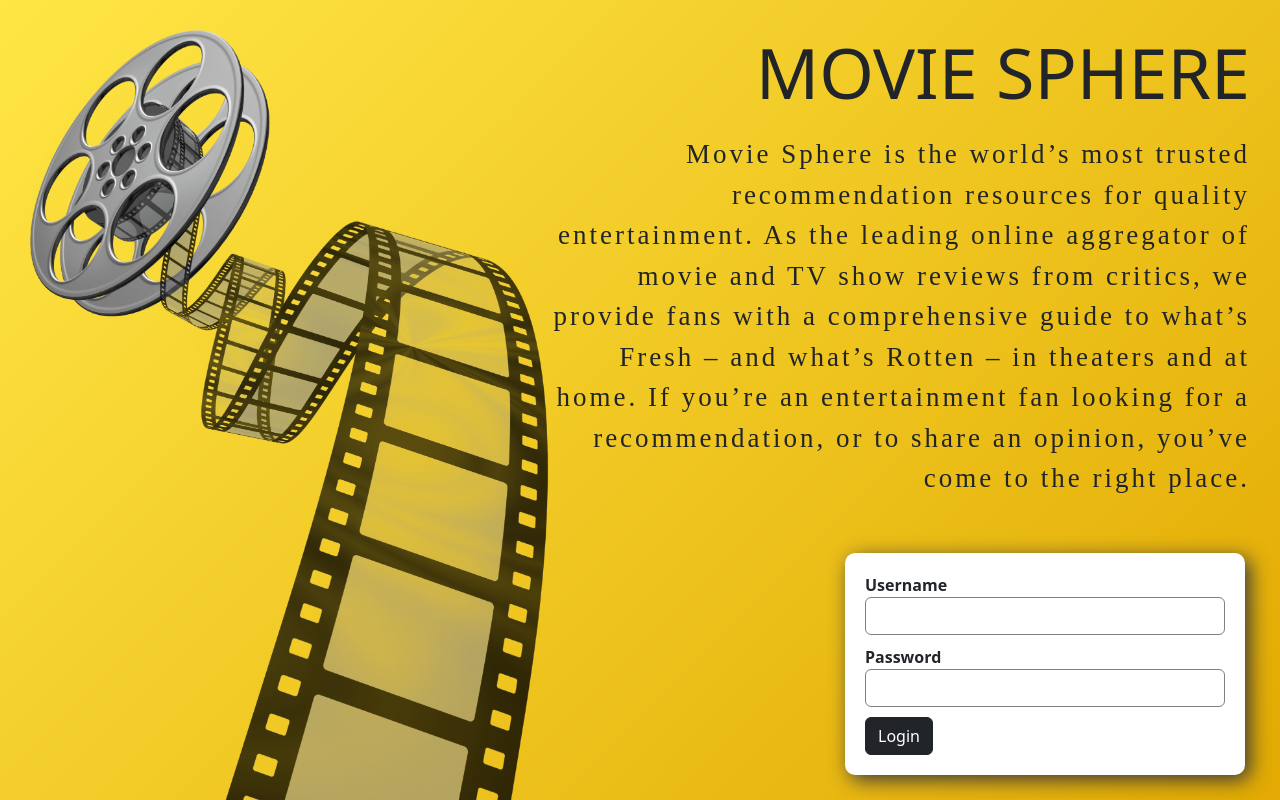
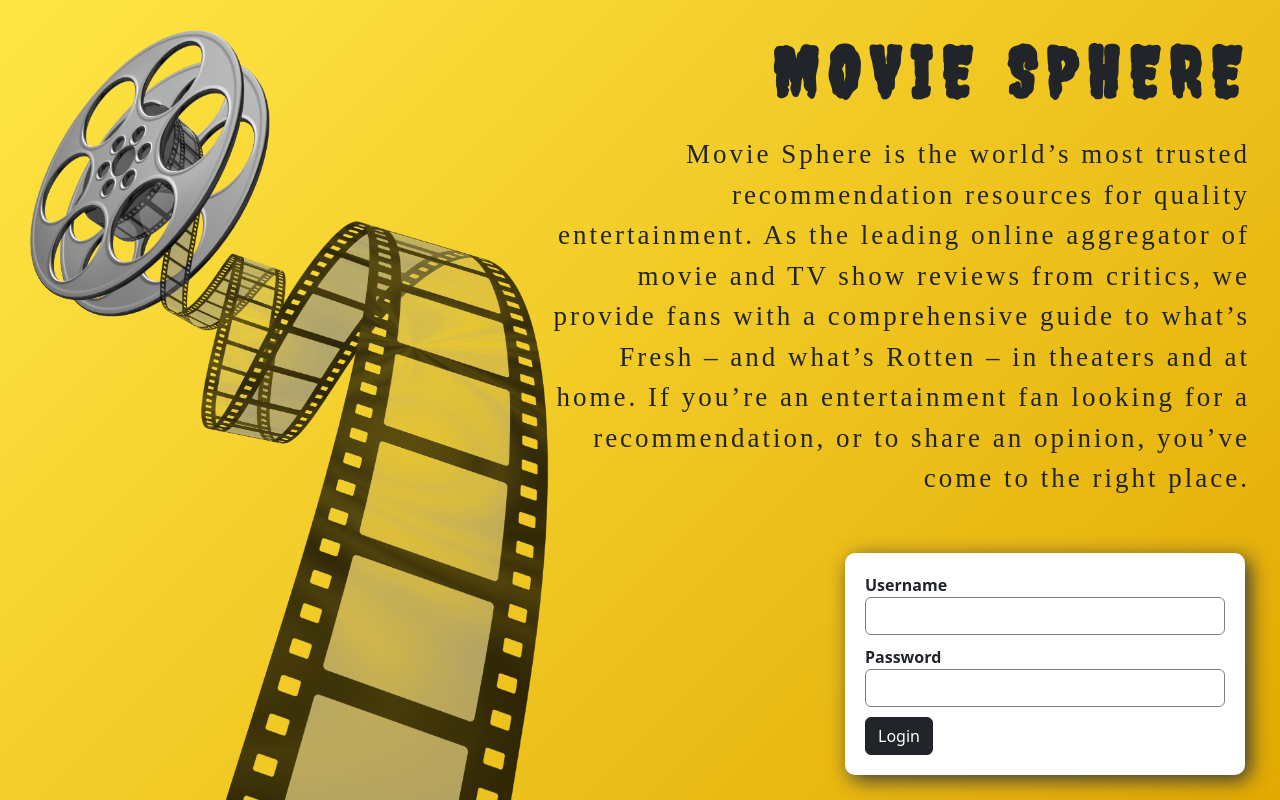
Before and after one commit to ShameemudheenMP/MovieSphere, an Angular app: page /login in a window 1280 px wide. Built offline with nearby package versions, Linux system fonts and the light colour scheme; a web font is replaced by a local one.

Commit message:
Update styles.scss

```diff
--- a/src/styles.scss
+++ b/src/styles.scss
@@ -1 +1,20 @@
 @import url("https://fonts.googleapis.com/css2?family=Aladin&family=Roboto&family=Creepster&display=swap");
+
+.app-name {
+    font-weight: bold;
+    font-family: 'Creepster', cursive;
+    letter-spacing: 10px;
+}
+
+textarea {
+  resize: none !important;
+}
+
+.form-control {
+  box-shadow: none !important;
+  outline: none !important;
+
+  &:focus {
+    border-color: rgb(77, 76, 76) !important;
+  }
+}
```
